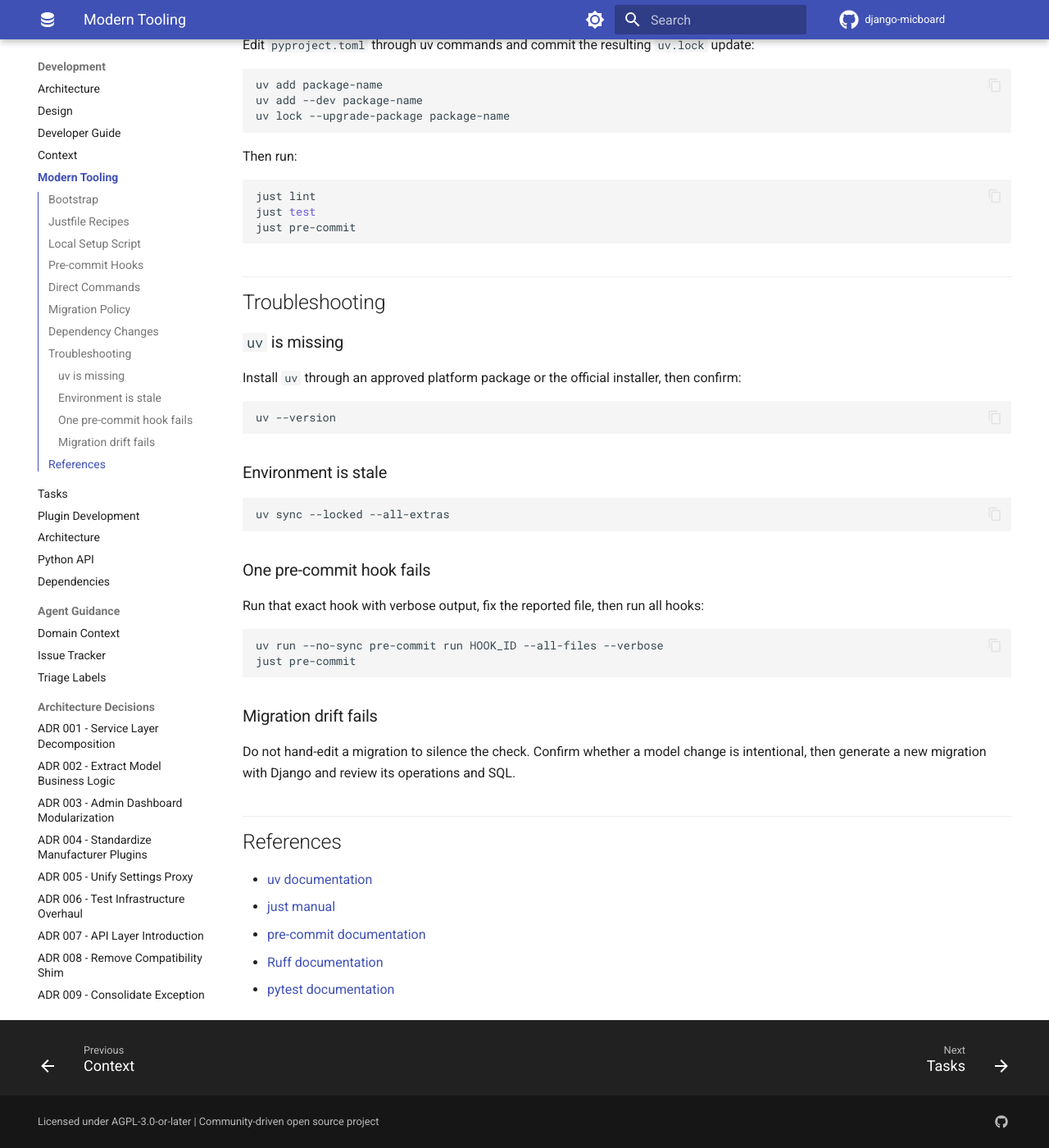
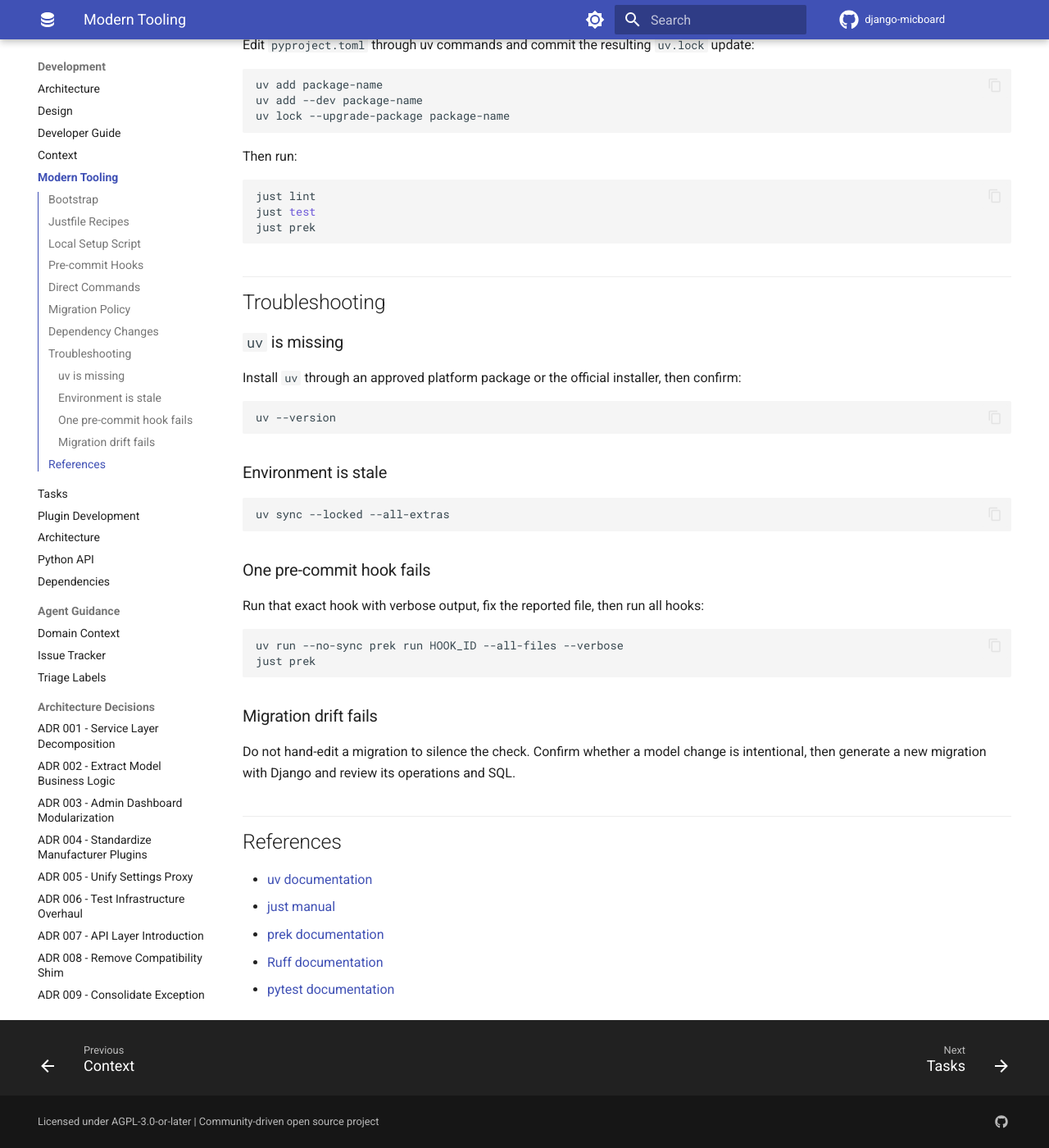
Before and after one commit to justprosound/django-micboard, an MkDocs documentation site: the page built from docs/development/modern-tooling.md, in a window 1280 px wide and 1400 px high, scrolled down 3222 px. Shown: the whole window at 82% size. Built offline with MkDocs 1.6.1 and Material for MkDocs 9.7.7, drawn with Linux system fonts in a browser that asks for light colours; comment, search, counter and statistics services are not loaded; the version menu is left out; some of the changed text lies outside the part shown.

Commit message:
docs: Update prek tooling guide

````diff
--- a/docs/development/modern-tooling.md
+++ b/docs/development/modern-tooling.md
@@ -8,7 +8,7 @@
 
 ```bash
 uv sync --locked --all-extras
-uv run --no-sync pre-commit install --hook-type pre-commit
+uv run --no-sync prek install -f --prepare-hooks --hook-type pre-commit
 ```
 
 The equivalent recipe is:
@@ -27,7 +27,7 @@
 | --- | --- |
 | `just install` | Sync the locked environment with all extras and install the pre-commit hook |
 | `just lint` | Check Ruff formatting, Ruff rules, and mypy |
-| `just pre-commit` | Run every configured hook against the repository |
+| `just prek` | Run every configured hook against the repository |
 | `just test` | Run the pytest suite |
 | `just coverage` | Run tests with the CI floor and validate the coverage inventory |
 | `just migrate` | Apply checked-in migrations to the example database |
@@ -76,13 +76,13 @@
 Run all hooks:
 
 ```bash
-just pre-commit
+just prek
 ```
 
 Run one hook:
 
 ```bash
-uv run --no-sync pre-commit run ruff-check --all-files
+uv run --no-sync prek run ruff-check --all-files
 ```
 
 The repository does not configure a commit-message hook. Commit messages still follow the Conventional Commits format documented in `CONTRIBUTING.md`.
@@ -134,7 +134,7 @@
 ```bash
 just lint
 just test
-just pre-commit
+just prek
 ```
 
 ## Troubleshooting
@@ -158,8 +158,8 @@
 Run that exact hook with verbose output, fix the reported file, then run all hooks:
 
 ```bash
-uv run --no-sync pre-commit run HOOK_ID --all-files --verbose
-just pre-commit
+uv run --no-sync prek run HOOK_ID --all-files --verbose
+just prek
 ```
 
 ### Migration drift fails
@@ -170,6 +170,6 @@
 
 - [uv documentation](https://docs.astral.sh/uv/)
 - [just manual](https://just.systems/man/en/)
-- [pre-commit documentation](https://pre-commit.com/)
+- [prek documentation](https://prek.j178.dev/)
 - [Ruff documentation](https://docs.astral.sh/ruff/)
 - [pytest documentation](https://docs.pytest.org/)
````
Also changed, not shown: docs/architecture.md (+1 -1 lines).
